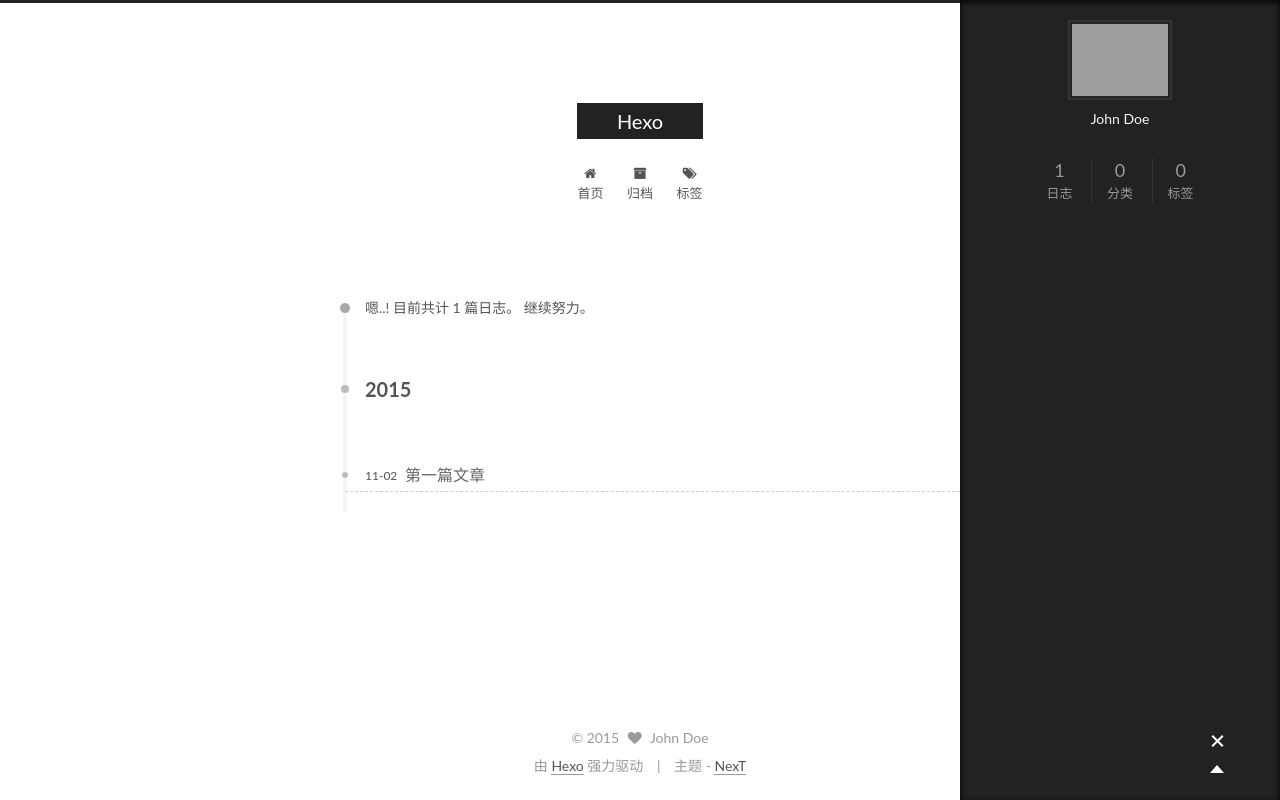
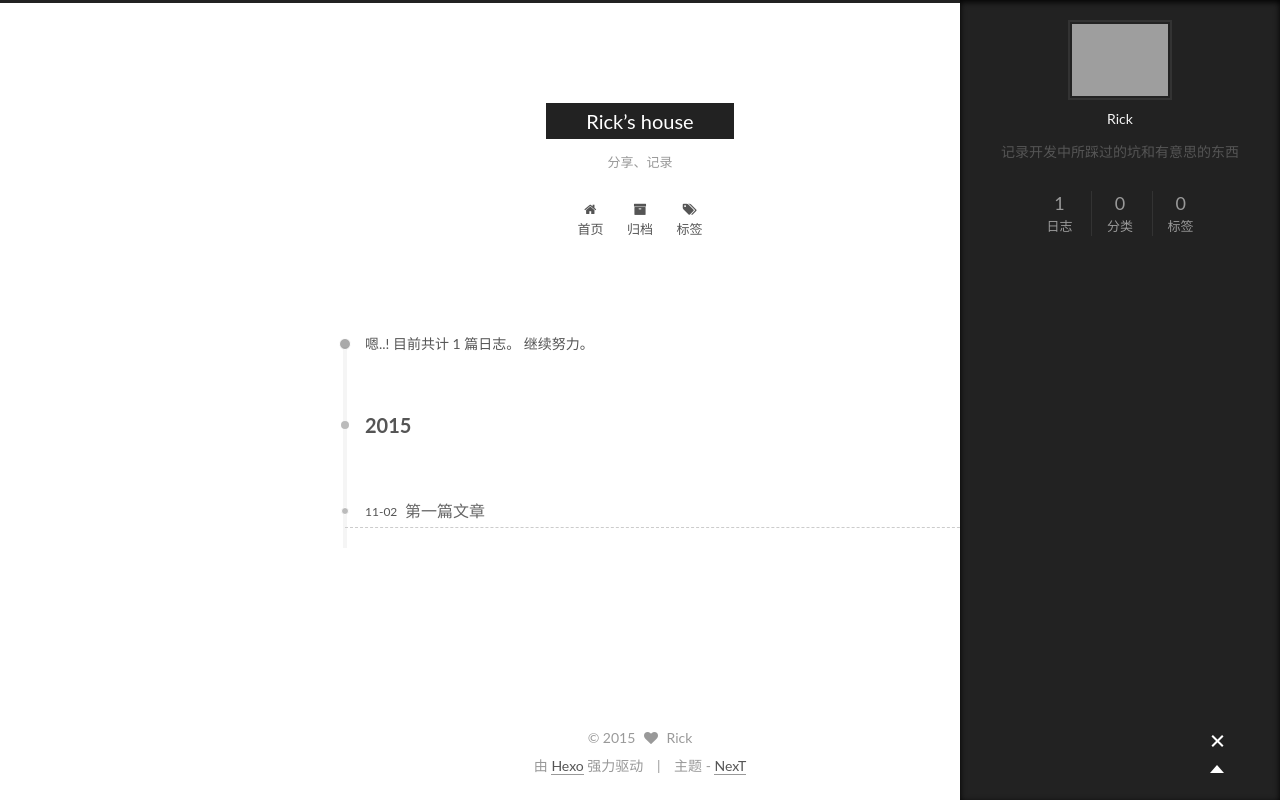
Before and after one commit to Rick630/Rick630.github.io, a plain HTML site: page archives/2015/11/index.html in a window 1280 px wide. Both pictures are taken after a click on the element 1217 px from the left and 742 px from the top of the page. Drawn offline with Linux system fonts and the light colour scheme; grey boxes are pictures that could not be loaded; a web font is replaced by a local one.

Commit message:
Site updated: 2015-11-02 13:27:07

```diff
--- a/archives/2015/11/index.html
+++ b/archives/2015/11/index.html
@@ -53,27 +53,27 @@
 
 
 
-<meta name="description">
+<meta name="description" content="记录开发中所踩过的坑和有意思的东西">
 <meta property="og:type" content="website">
-<meta property="og:title" content="Hexo">
+<meta property="og:title" content="Rick’s house">
 <meta property="og:url" content="http://yoursite.com/archives/2015/11/index.html">
-<meta property="og:site_name" content="Hexo">
-<meta property="og:description">
+<meta property="og:site_name" content="Rick’s house">
+<meta property="og:description" content="记录开发中所踩过的坑和有意思的东西">
 <meta name="twitter:card" content="summary">
-<meta name="twitter:title" content="Hexo">
-<meta name="twitter:description">
+<meta name="twitter:title" content="Rick’s house">
+<meta name="twitter:description" content="记录开发中所踩过的坑和有意思的东西">
 
 
 
 <script type="text/javascript" id="hexo.configuration">
   var CONFIG = {
     scheme: '',
-    sidebar: 'always',
+    sidebar: 'post',
     motion: true
   };
 </script>
 
-  <title> 归档 | Hexo </title>
+  <title> 归档 | Rick’s house </title>
 </head>
 
 <body itemscope itemtype="http://schema.org/WebPage" lang="zh-Hans">
@@ -104,11 +104,11 @@
   <div class="custom-logo-site-title">
     <a href="/"  class="brand" rel="start">
       <span class="logo-line-before"><i></i></span>
-      <span class="site-title">Hexo</span>
+      <span class="site-title">Rick’s house</span>
       <span class="logo-line-after"><i></i></span>
     </a>
   </div>
-  <p class="site-subtitle"></p>
+  <p class="site-subtitle">分享、记录</p>
 </div>
 
 <div class="site-nav-toggle">
@@ -263,10 +263,10 @@
 
       <section class="site-overview sidebar-panel  sidebar-panel-active ">
         <div class="site-author motion-element" itemprop="author" itemscope itemtype="http://schema.org/Person">
-          <img class="site-author-image" src="https://avatars1.githubusercontent.com/u/32269?v=3&s=460" alt="John Doe" itemprop="image"/>
-          <p class="site-author-name" itemprop="name">John Doe</p>
+          <img class="site-author-image" src="https://avatars1.githubusercontent.com/u/32269?v=3&s=460" alt="Rick" itemprop="image"/>
+          <p class="site-author-name" itemprop="name">Rick</p>
         </div>
-        <p class="site-description motion-element" itemprop="description"></p>
+        <p class="site-description motion-element" itemprop="description">记录开发中所踩过的坑和有意思的东西</p>
         <nav class="site-state motion-element">
           <div class="site-state-item site-state-posts">
             <a href="/archives">
@@ -324,7 +324,7 @@
   <span class="with-love">
     <i class="icon-next-heart fa fa-heart"></i>
   </span>
-  <span class="author" itemprop="copyrightHolder">John Doe</span>
+  <span class="author" itemprop="copyrightHolder">Rick</span>
 </div>
 
 <div class="powered-by">
--- a/css/main.css
+++ b/css/main.css
@@ -961,7 +961,7 @@
   width: 4px;
   height: 4px;
   border-radius: 50%;
-  background: #fff;
+  background: #ff2605;
 }
 .sidebar-nav {
   margin: 0 0 20px;
```
Also changed, not shown: 2015/11/02/第一篇文章/index.html (+9 -9 lines), archives/2015/index.html (+14 -14 lines), archives/index.html (+14 -14 lines), index.html (+14 -14 lines).
